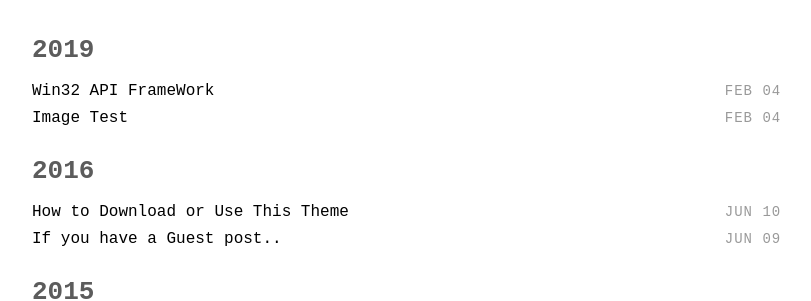
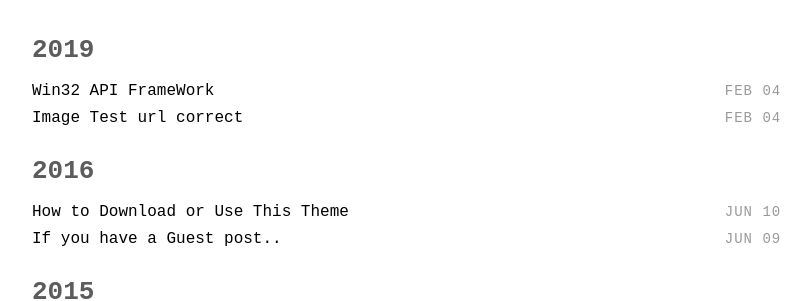
Before and after one commit to kossw123/8iiow, a Jekyll site: the page built from index.html, in a window 1280 px wide. Shown: the part 155-456 px from the top of the page, without its empty margins (232-1043 px from the left). Built offline with Jekyll 4.4.1, drawn with Linux system fonts in a browser that asks for light colours; some web fonts are replaced.

Commit message:
Update 2019-02-04-test-posting.md

```diff
--- a/_posts/2019-02-04-test-posting.md
+++ b/_posts/2019-02-04-test-posting.md
@@ -1,8 +1,8 @@
 ---
 layout: post
-title: "Image Test"
+title: "Image Test url correct"
 description: "There is no one who loves pain itself, who seeks after it and wants to have it, simply because it is pain..."
 comments: true
 keywords: "dummy content, lorem ipsum"
 ---
-![SCREENSHOT](/img/ThumbsUp.png)
+![Picture1](./img/ThumbsUp.png)
```
